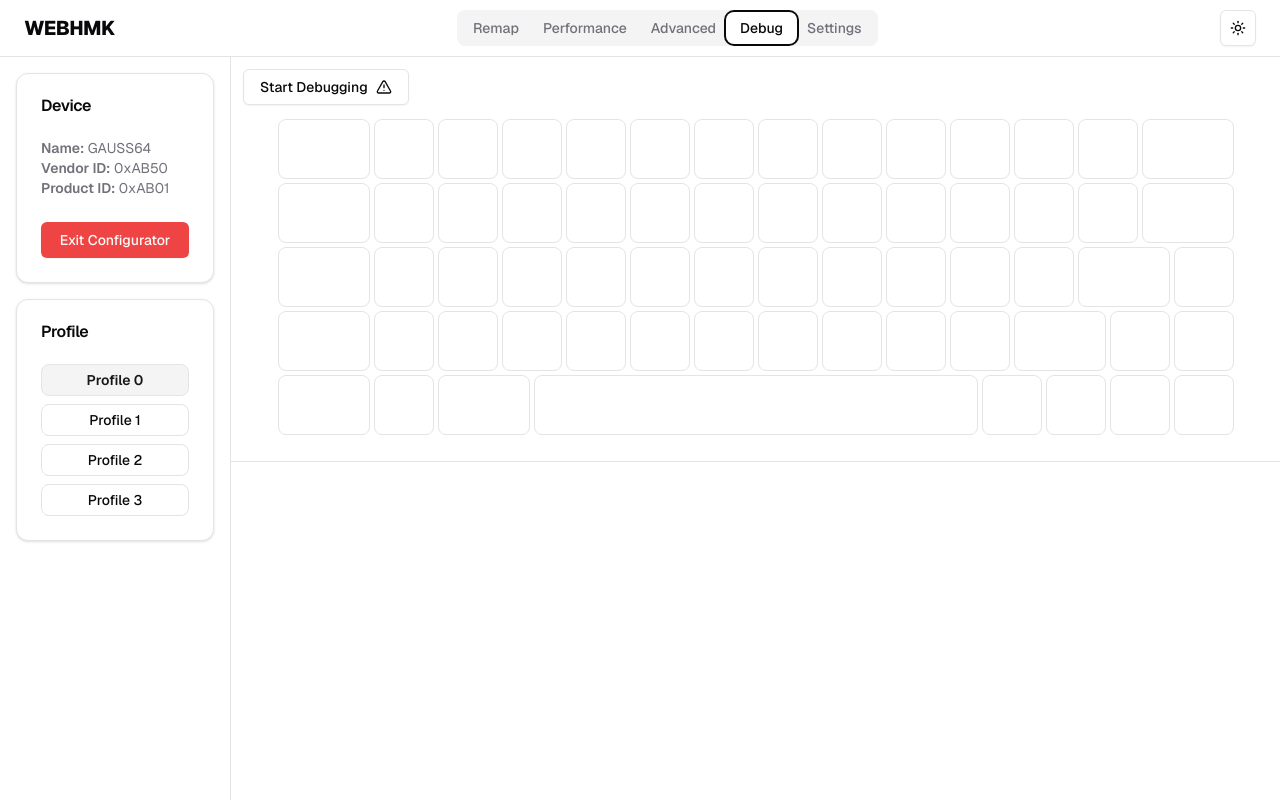
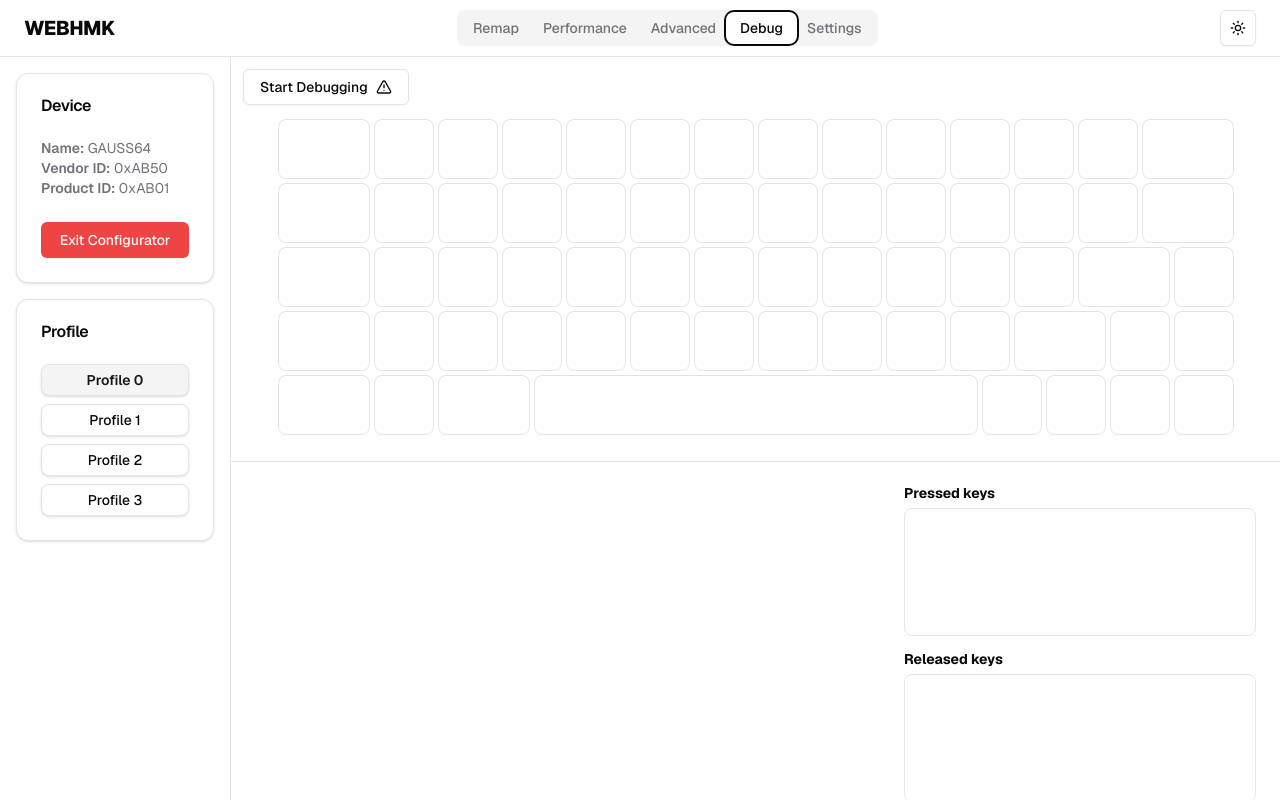
Before and after one commit to peppapighs/webhmk, a Next.js app: page /demo in a window 1280 px wide. Both pictures are taken after a click on the tab "Debug". Built offline with nearby package versions, Linux system fonts and the light colour scheme.

Commit message:
:lipstick: add key tester to debug tab & adjust appearances

```diff
--- a/src/app/globals.css
+++ b/src/app/globals.css
@@ -68,11 +68,15 @@
 }
 
 @layer utilities {
+  .card {
+    @apply rounded-lg border bg-background shadow;
+  }
+
   .radio-item {
-    @apply rounded-lg border bg-background font-medium text-foreground transition-colors hover:bg-accent hover:text-accent-foreground data-[state=checked]:bg-accent data-[state=checked]:font-semibold data-[state=checked]:text-accent-foreground;
+    @apply font-medium text-foreground transition-colors hover:bg-accent hover:text-accent-foreground data-[state=checked]:bg-accent data-[state=checked]:font-semibold data-[state=checked]:text-accent-foreground;
   }
 
   .toggle-item {
-    @apply rounded-lg border bg-background font-medium text-foreground transition-colors hover:bg-accent hover:text-accent-foreground data-[state=on]:border-accent-foreground data-[state=on]:bg-accent data-[state=on]:font-semibold data-[state=on]:text-accent-foreground;
+    @apply font-medium text-foreground transition-colors hover:bg-accent hover:text-accent-foreground data-[state=on]:border-accent-foreground data-[state=on]:bg-accent data-[state=on]:font-semibold data-[state=on]:text-accent-foreground;
   }
 }
--- a/src/components/debug/debug-tab.tsx
+++ b/src/components/debug/debug-tab.tsx
@@ -1,4 +1,6 @@
 import { KeyboardDevice } from "@/types/keyboard-device"
+import { KeyTesterDown, KeyTesterProvider, KeyTesterUp } from "../key-tester"
+import { Label } from "../ui/label"
 import { ScrollArea, ScrollBar } from "../ui/scroll-area"
 import { DebugHeader } from "./header"
 import { DebugKeyboard } from "./keyboard"
@@ -20,6 +22,25 @@ export function DebugTab({ device }: IDebugTabProps) {
         <ScrollBar orientation="horizontal" />
       </ScrollArea>
       <ScrollArea className="w-full flex-1">
+        <div className="grid w-full flex-1 grid-cols-[minmax(0,1fr)_400px]">
+          <div className="flex w-full flex-col p-6"></div>
+          <KeyTesterProvider>
+            <div className="grid grid-rows-2 gap-4 p-6">
+              <div className="flex flex-col">
+                <Label htmlFor="key-tester-down" className="font-bold">
+                  Pressed keys
+                </Label>
+                <KeyTesterDown id="key-tester-down" className="mt-2 h-32" />
+              </div>
+              <div className="flex flex-col">
+                <Label htmlFor="key-tester-up" className="font-bold">
+                  Released keys
+                </Label>
+                <KeyTesterUp id="key-tester-up" className="mt-2 h-32" />
+              </div>
+            </div>
+          </KeyTesterProvider>
+        </div>
         <ScrollBar orientation="horizontal" />
       </ScrollArea>
     </div>
--- a/src/components/key-tester.tsx
+++ b/src/components/key-tester.tsx
@@ -1,93 +1,145 @@
-import { useEffect, useRef, useState } from "react"
+"use client"
 
-interface KeyEvent {
-  key: string
-  code: string
-  timestamp: number
+import { cn } from "@/lib/utils"
+import React, {
+  createContext,
+  useContext,
+  useEffect,
+  useRef,
+  useState,
+} from "react"
+import { Badge } from "./ui/badge"
+import { ScrollArea } from "./ui/scroll-area"
+
+type KeyTesterState = {
+  pressedKeycodes: string[]
+  releasedKeycodes: string[]
 }
 
-export function KeyTester() {
-  const [pressedKeys, setPressedKeys] = useState<KeyEvent[]>([])
-  const [releasedKeys, setReleasedKeys] = useState<KeyEvent[]>([])
-  const timeouts = useRef<{ [key: string]: NodeJS.Timeout }>({})
-  const TIMEOUT_DURATION = 1000 // exactly 1 second
+const KeyTesterContext = createContext<KeyTesterState>({
+  pressedKeycodes: [],
+  releasedKeycodes: [],
+})
+
+type KeyEvent = {
+  id: number
+  code: string
+}
+
+const KEY_UP_TIMEOUT = 500
+
+const randomNumber = () => {
+  const array = new Uint32Array(1)
+  window.crypto.getRandomValues(array)
+  return array[0]
+}
+
+const getKeycode = (e: KeyboardEvent) => (e.code === "" ? e.key : e.code)
+
+export function KeyTesterProvider({
+  children,
+}: Readonly<{ children?: React.ReactNode }>) {
+  const [pressedKeycodes, setPressedKeycodes] = useState<KeyEvent[]>([])
+  const [releasedKeycodes, setReleasedKeycodes] = useState<KeyEvent[]>([])
+  const timeouts = useRef<Record<number, NodeJS.Timeout>>({})
 
   useEffect(() => {
-    const handleKeyDown = (e: KeyboardEvent) => {
+    const onKeyDown = (e: KeyboardEvent) => {
       e.preventDefault()
-      setPressedKeys((prev) => {
-        if (prev.some((k) => k.code === e.code)) return prev
-        return [...prev, { key: e.key, code: e.code, timestamp: Date.now() }]
-      })
+      const keycode = getKeycode(e)
+      if (keycode === null) {
+        return
+      }
+      setPressedKeycodes((prev) =>
+        prev.some((event) => event.code === e.code)
+          ? prev
+          : [
+              ...prev,
+              {
+                id: randomNumber(),
+                code: getKeycode(e),
+              },
+            ],
+      )
     }
 
-    const handleKeyUp = (e: KeyboardEvent) => {
-      const timestamp = Date.now()
-      const newKey = {
-        key: e.key,
-        code: e.code,
-        timestamp,
+    const onKeyUp = (e: KeyboardEvent) => {
+      const id = randomNumber()
+      setPressedKeycodes((prev) =>
+        prev.filter((event) => event.code !== getKeycode(e)),
+      )
+      setReleasedKeycodes((prev) => [...prev, { id, code: getKeycode(e) }])
+
+      timeouts.current[id] = setTimeout(() => {
+        setReleasedKeycodes((prev) => prev.filter((event) => event.id !== id))
+        delete timeouts.current[id]
+      }, KEY_UP_TIMEOUT)
     }
 
-      setPressedKeys((prev) => prev.filter((k) => k.code !== e.code))
-      // Add new released key without filtering existing ones
-      setReleasedKeys((prev) => [...prev, newKey])
-
-      // Set timeout using timestamp as identifier
-      timeouts.current[timestamp] = setTimeout(() => {
-        setReleasedKeys((prev) => prev.filter((k) => k.timestamp !== timestamp))
-        delete timeouts.current[timestamp]
-      }, TIMEOUT_DURATION)
+    const cleanup = () => {
+      for (const timeout of Object.values(timeouts.current)) {
+        clearTimeout(timeout)
+      }
+      timeouts.current = {}
     }
 
-    window.addEventListener("keydown", handleKeyDown)
-    window.addEventListener("keyup", handleKeyUp)
-
+    window.addEventListener("keydown", onKeyDown)
+    window.addEventListener("keyup", onKeyUp)
     return () => {
-      Object.values(timeouts.current).forEach(clearTimeout)
-      window.removeEventListener("keydown", handleKeyDown)
-      window.removeEventListener("keyup", handleKeyUp)
+      window.removeEventListener("keydown", onKeyDown)
+      window.removeEventListener("keyup", onKeyUp)
+      cleanup()
     }
   }, [])
 
   return (
-    <div className="p-4">
-      <h2 className="mb-4 text-lg font-semibold">Key Tester</h2>
-      <div className="grid grid-cols-2 gap-4">
-        {/* Pressed Keys Column */}
-        <div className="rounded border p-4">
-          <h3 className="mb-2 font-medium">Pressed Keys</h3>
-          <div className="space-y-2">
-            {pressedKeys.map((event) => (
-              <div
-                key={event.timestamp}
-                className="toggle-item flex size-16 flex-col items-center justify-center overflow-hidden p-1 text-sm"
+    <KeyTesterContext.Provider
+      value={{
+        pressedKeycodes: pressedKeycodes.map((e) => e.code),
+        releasedKeycodes: releasedKeycodes.map((e) => e.code),
+      }}
     >
-                <span className="font-mono">
-                  {event.key} ({event.code})
-                </span>
-              </div>
+      {children}
+    </KeyTesterContext.Provider>
+  )
+}
+
+export function KeyTesterDown({
+  className,
+  ...props
+}: React.ComponentProps<typeof ScrollArea>) {
+  const { pressedKeycodes } = useContext(KeyTesterContext)
+
+  return (
+    <ScrollArea
+      className={cn("w-full rounded-lg border", className)}
+      {...props}
+    >
+      <div className="flex flex-wrap gap-2 p-4">
+        {pressedKeycodes.map((code, i) => (
+          <Badge key={i}>{code}</Badge>
         ))}
       </div>
-        </div>
+    </ScrollArea>
+  )
+}
 
-        {/* Released Keys Column */}
-        <div className="rounded border p-4">
-          <h3 className="mb-2 font-medium">Released Keys</h3>
-          <div className="space-y-2">
-            {releasedKeys.map((event) => (
-              <div
-                key={event.timestamp}
-                className="toggle-item flex size-16 flex-col items-center justify-center overflow-hidden p-1 text-sm"
+export function KeyTesterUp({
+  className,
+  ...props
+}: React.ComponentProps<typeof ScrollArea>) {
+  const { releasedKeycodes } = useContext(KeyTesterContext)
+
+  return (
+    <ScrollArea
+      className={cn("w-full rounded-lg border", className)}
+      {...props}
     >
-                <span className="font-mono">
-                  {event.key} ({event.code})
-                </span>
-              </div>
+      <div className="flex flex-wrap gap-2 p-4">
+        {releasedKeycodes.map((code, i) => (
+          <Badge key={i}>{code}</Badge>
         ))}
       </div>
-        </div>
-      </div>
-    </div>
+    </ScrollArea>
   )
 }
--- a/src/components/keyboard-layout.tsx
+++ b/src/components/keyboard-layout.tsx
@@ -2,10 +2,9 @@ import { cn } from "@/lib/utils"
 import { KeyboardMetadata } from "@/types/keyboard-metadata"
 import { JSX } from "react"
 
-interface IKeyboardLayoutProps {
+interface IKeyboardLayoutProps extends React.HTMLAttributes<HTMLDivElement> {
   metadata: KeyboardMetadata
   size: number
-  className?: string
   elt(i: number): JSX.Element
 }
 
@@ -14,9 +13,10 @@ export function KeyboardLayout({
   size,
   className,
   elt,
+  ...props
 }: IKeyboardLayoutProps) {
   return (
-    <div className={cn("flex flex-col", className)}>
+    <div className={cn("flex flex-col", className)} {...props}>
       {metadata.layout.map((row, i) => (
         <div key={i} className="flex">
           {row.map((key, j) => (
--- a/src/components/profile-selector.tsx
+++ b/src/components/profile-selector.tsx
@@ -24,7 +24,7 @@ export function ProfileSelector({
         <RadioGroupItem
           key={i}
           value={`${i}`}
-          className="radio-item h-8 w-full px-2"
+          className="card radio-item h-8 w-full px-2"
         >
           Profile {i}
         </RadioGroupItem>
--- a/src/components/remap/keyboard.tsx
+++ b/src/components/remap/keyboard.tsx
@@ -53,7 +53,7 @@ export function RemapKeyboard({
           <div className="absolute inset-0 p-0.5">
             <ToggleGroupItem
               value={`${i}`}
-              className="toggle-item flex size-full flex-col items-center justify-center overflow-hidden p-1 text-sm"
+              className="card toggle-item flex size-full flex-col items-center justify-center overflow-hidden p-1 text-sm"
             >
               {keycodeToMetadata(data[profileNum][layerNum][i]).name}
             </ToggleGroupItem>
--- a/src/components/remap/keycodes.tsx
+++ b/src/components/remap/keycodes.tsx
@@ -75,17 +75,15 @@ export function RemapKeycodes({ device }: IRemapKeycodes) {
         ([category, keycodes]) =>
           keycodes.length > 0 && (
             <div key={category} className="flex flex-col">
-              <div className="flex items-center pl-1">
               <Label
                 htmlFor={`category-${category}`}
                 className={cn(
-                    "text-lg font-bold text-muted-foreground",
+                  "ml-1 text-lg font-bold text-muted-foreground",
                   index !== null && "text-foreground",
                 )}
               >
                 {category}
               </Label>
-              </div>
               <div className="mt-2 grid min-w-max grid-cols-12">
                 {keycodes.map((keycode, i) => (
                   <TooltipProvider key={i}>
--- a/src/components/remap/layer-selector.tsx
+++ b/src/components/remap/layer-selector.tsx
@@ -32,7 +32,7 @@ export function RemapLayerSelector({
           <RadioGroupItem
             key={i}
             value={`${i}`}
-            className="radio-item size-8 text-sm"
+            className="card radio-item size-8 text-sm"
           >
             {i}
           </RadioGroupItem>
```
Lines whose indentation alone changed are shown as unchanged.
